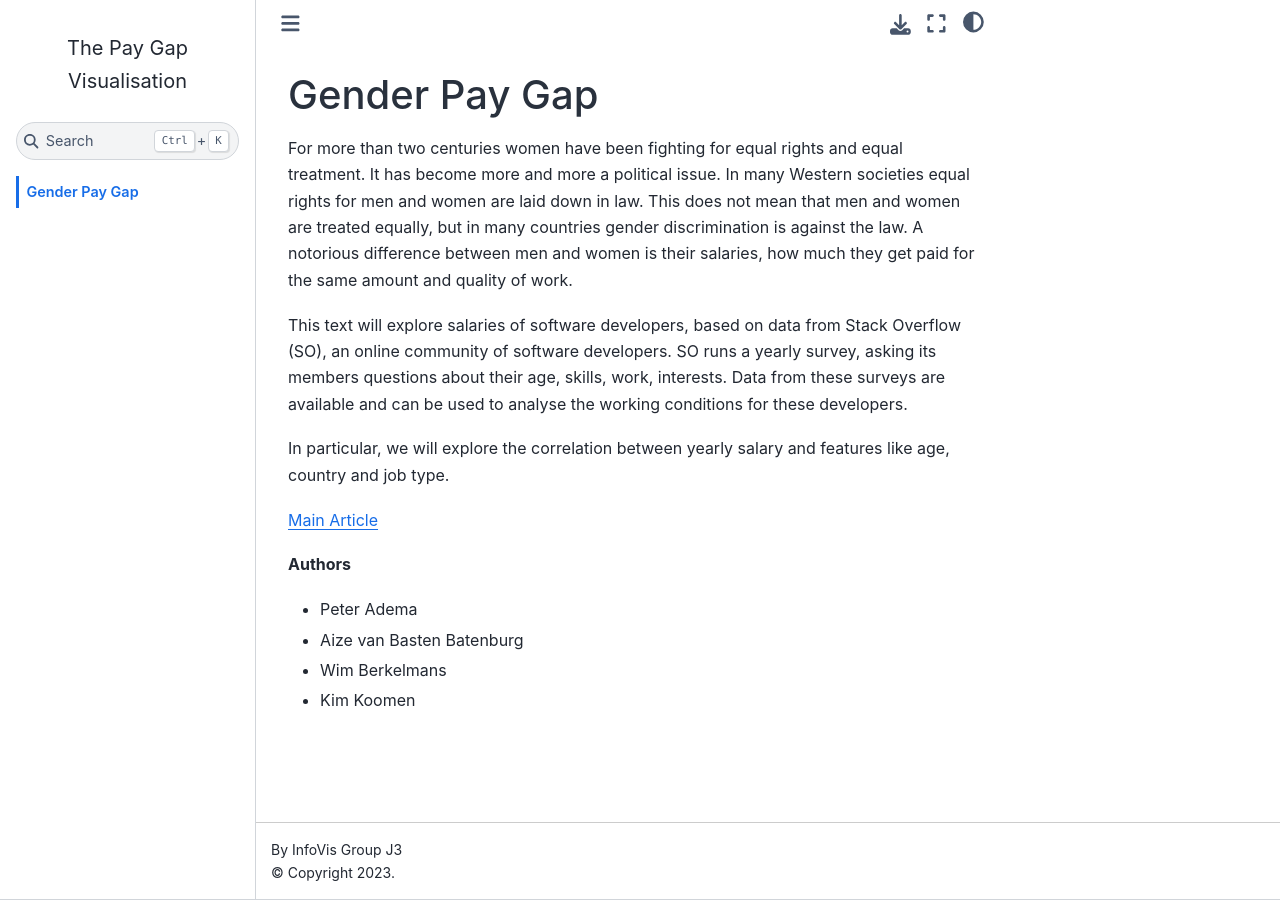
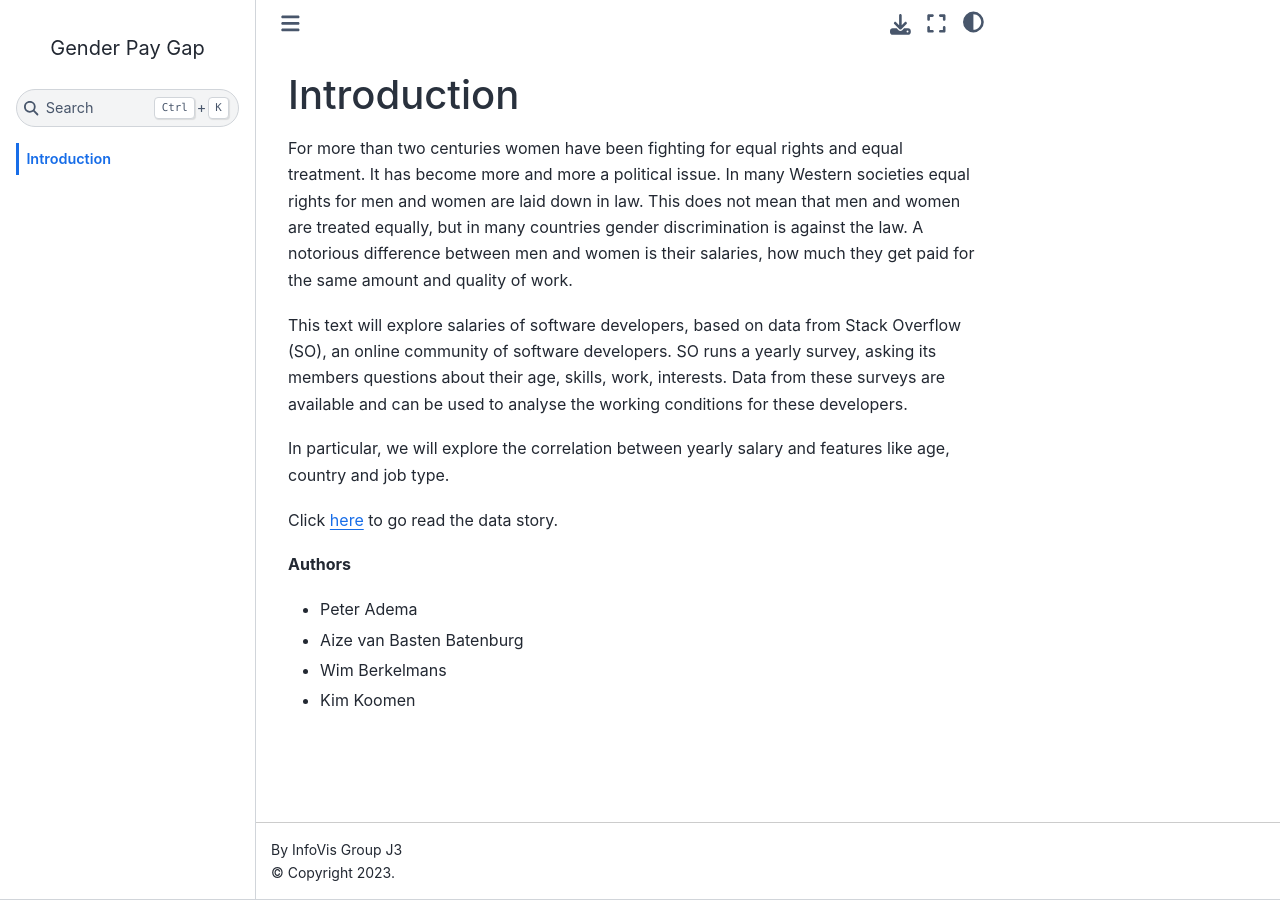
Before and after one commit to p-adema/info-vis, a Jupyter Book: the page built from docs/home.md, in a window 1280 px wide. Built offline with Jupyter Book 1.0.4 settings and Sphinx 7.4.7 and the Sphinx Book theme 1.1.4, drawn with Linux system fonts in a browser that asks for light colours; pages that are not in the unit, such as notebooks, are missing from menus; comment, search, counter and statistics services are not loaded.

Commit message:
docs: update home.md text

```diff
--- a/_config.yml
+++ b/_config.yml
@@ -1,7 +1,7 @@
 # Book settings
 # Learn more at https://jupyterbook.org/customize/config.html
 
-title: The Pay Gap Visualisation
+title: Gender Pay Gap
 author: InfoVis Group J3
 copyright: "2023"
 # logo: images/Stack_Overflow_logo.svg
--- a/docs/home.md
+++ b/docs/home.md
@@ -1,4 +1,4 @@
-## Gender Pay Gap
+# Introduction
 
 For more than two centuries women have been fighting for equal rights and equal treatment. It has become more and more a political issue.
 In many Western societies equal rights for men and women are laid down in law.
@@ -11,7 +11,7 @@ Data from these surveys are available and can be used to analyse the working con
 
 In particular, we will explore the correlation between yearly salary and features like age, country and job type.
 
-[Main Article](../notebooks/story.ipynb)
+Click [here](../notebooks/story.ipynb) to go read the data story.
 
 **Authors**
 - Peter Adema
```
